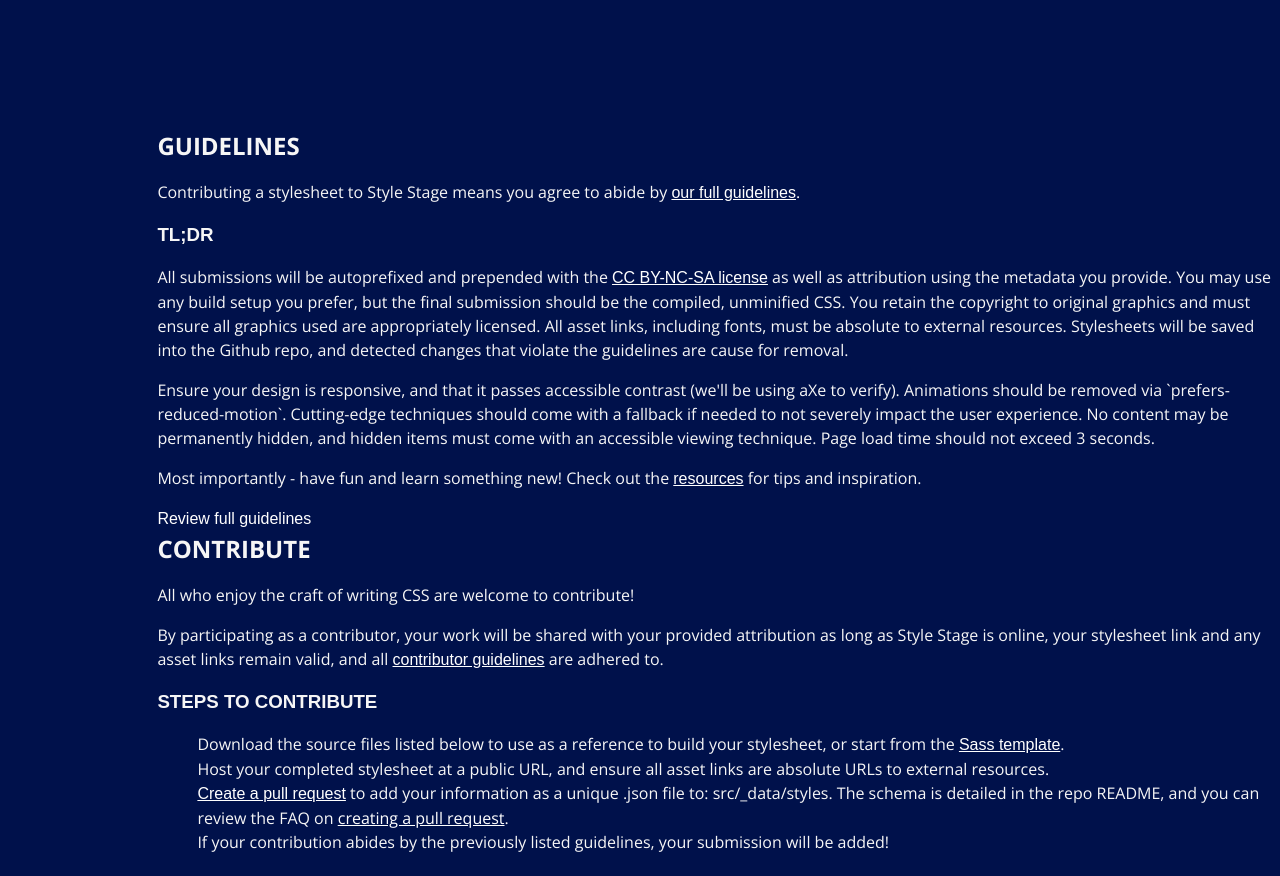
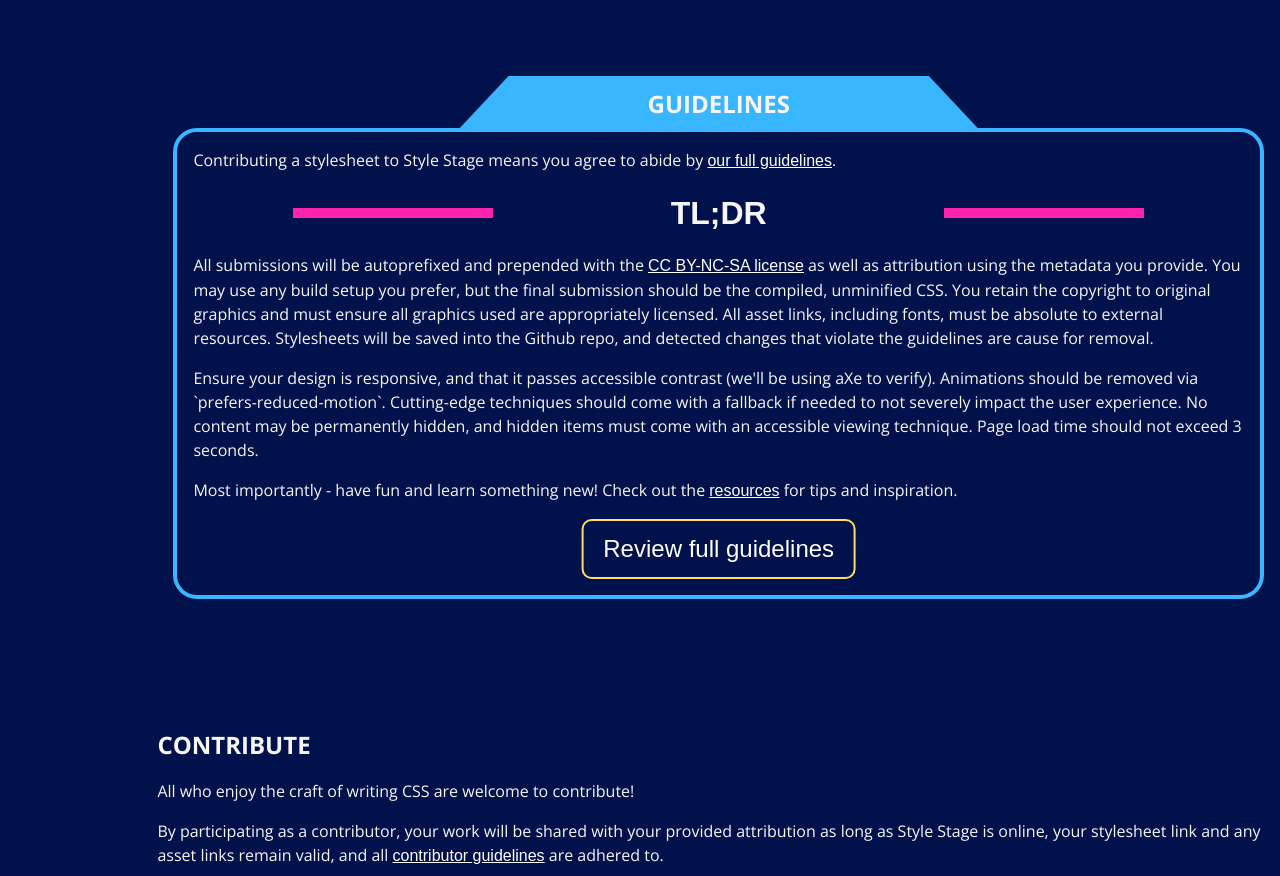
Before and after one commit to kirstenatkinson/wdd331-team02, a website: page public/index.html in a window 1280 px wide. Shown: the part 1695-2571 px from the top of the page. Drawn offline with nearby package versions, Linux system fonts and the light colour scheme; a web font is replaced by a local one.

Commit message:
finished up guidelines

```diff
--- a/sass/block/_about.scss
+++ b/sass/block/_about.scss
@@ -111,6 +111,7 @@
 
     #about .container:nth-child(1) h2 {
         clip-path: polygon(25% 0, 75% 0, 80% 100%, 20% 100%);
+
     }
 
     #about .container:nth-child(2) h2 {
@@ -119,6 +120,11 @@
 }
 
 @media only screen and (max-width: 600px) {
+
+    #about .container:nth-child(1) h2 {
+        font-size: 1em;
+    }
+
     #about .container:nth-child(2) h2 {
         margin-top: -4.5em;
     }
--- a/sass/block/_guidelines.scss
+++ b/sass/block/_guidelines.scss
@@ -0,0 +1,107 @@
+#guidelines {
+    border: .25em solid $color-blue-1;
+    border-radius: 1.5em;
+    padding: 1em;
+    margin: 1em;
+    margin-bottom: 8em;
+    max-width: 1200px;
+
+    h2 {
+        background: $color-blue-1;
+        margin-top: -3em;
+        width: 100%;
+        text-align: center;
+        position: relative;
+        padding: 10px 20px;
+        clip-path: polygon(30% 0, 70% 0, 75% 100%, 25% 100%);
+    }
+
+    .link-guidelines {
+        display: inline-block;
+        padding: 10px 20px;
+        /* Adjust padding as needed */
+        border: 2px solid $color-yellow;
+        /* Adjust border color as needed */
+        border-radius: 10px;
+        text-decoration: none;
+        position: relative;
+        left: 50%;
+        transform: translateX(-50%);
+        font-size: 1.5rem;
+    }
+
+    h3 {
+        position: relative;
+        text-align: center;
+        font-size: 2rem;
+    }
+
+    h3::before,
+    h3::after {
+        content: '';
+        position: absolute;
+        top: 50%;
+        width: 200px;
+        height: 10px;
+        background-color: $color-pink;
+    }
+
+    h3::before {
+        left: 100px;
+        /* Adjust to position the bar */
+        transform: translateY(-50%);
+    }
+
+    h3::after {
+        right: 100px;
+        /* Adjust to position the bar */
+        transform: translateY(-50%);
+    }
+
+}
+
+
+
+
+
+
+@media only screen and (max-width: 900px) {
+
+    #guidelines h2 {
+        clip-path: polygon(25% 0, 75% 0, 80% 100%, 20% 100%);
+    }
+
+    #guidelines h3::before,
+    #guidelines h3::after {
+        width: 150px;
+    }
+
+    #guidelines h3::before {
+        left: 75px;
+        /* Adjust to position the bar */
+    }
+
+    #guidelines h3::after {
+        right: 75px;
+        /* Adjust to position the bar */
+    }
+
+}
+
+@media only screen and (max-width: 600px) {
+
+    #guidelines h3::before,
+    #guidelines h3::after {
+        width: 100px;
+    }
+
+    #guidelines h3::before {
+        left: 75px;
+        /* Adjust to position the bar */
+    }
+
+    #guidelines h3::after {
+        right: 75px;
+        /* Adjust to position the bar */
+    }
+}
--- a/sass/block/_nav.scss
+++ b/sass/block/_nav.scss
@@ -25,7 +25,8 @@
 
 @media only screen and (max-width: 900px) {
     nav {
-        position: relative
+        position: relative;
+        z-index: 1;
     }
 
     nav ul {
--- a/sass/composition/_layout.scss
+++ b/sass/composition/_layout.scss
@@ -3,6 +3,12 @@
   color: $color-text;
   display:grid;
   grid-template-columns: 1fr 8fr;
+}
+#main{
+  display: flex;
+  justify-content: center;
+  align-items: center;
+  width: 100%;
 }
 @media only screen and (max-width: 600px) {
 body {
```
Also changed, not shown: public/style.css.
